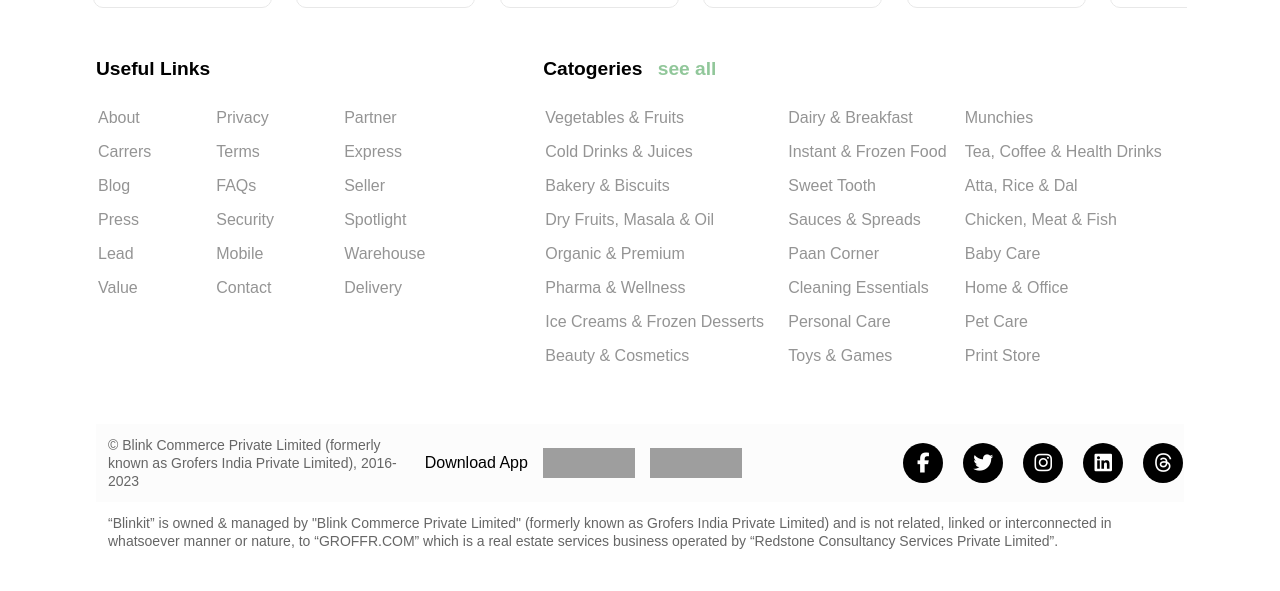
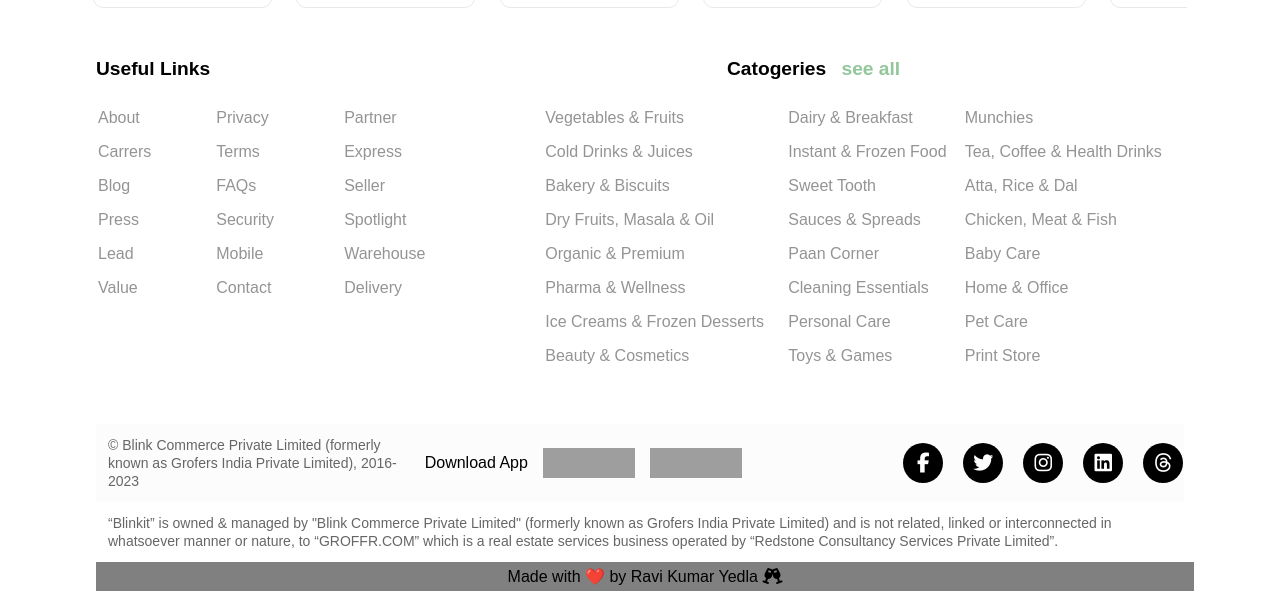
Before and after one commit to Ravi-Kumar-Yedla/blinkit_clone, a plain HTML site: page index.html in a window 1280 px wide. Shown: the part 1859-2450 px from the top of the page. Before the commit the page ends 2421 px from the top, so only its background shows below. Drawn offline with Linux system fonts and the light colour scheme; grey boxes are pictures that could not be loaded.

Commit message:
version 2

```diff
--- a/index.html
+++ b/index.html
@@ -768,6 +768,7 @@
       and is not related, linked or interconnected in whatsoever manner or nature, to “GROFFR.COM” which is a real
       estate services business operated by “Redstone Consultancy Services Private Limited”.
     </div>
+    <div id="project_designer"> <p>Made with ❤️ by Ravi Kumar Yedla <i class="fa-solid fa-champagne-glasses"></i></p></div>
   </footer>
 </body>
 
--- a/style.css
+++ b/style.css
@@ -80,7 +80,7 @@
     flex-wrap: wrap;
     width: 88vw;
     margin: auto;
-    justify-content: space-between;
+    justify-content: space-evenly;
 }
 
 .scrolable_div {
@@ -301,6 +301,16 @@
     line-height: 2;
     color: #949494;
 }
+#project_designer{
+    width:85vw;
+    text-align: center;
+    background-color:gray;
+    padding:5px;
+    border-radius:10px solid gray;
+}
+#project_designer:hover{
+    color:greenyellow;
+}
 
 @media screen and (max-width:500px) {
     #hero_Section {
```
